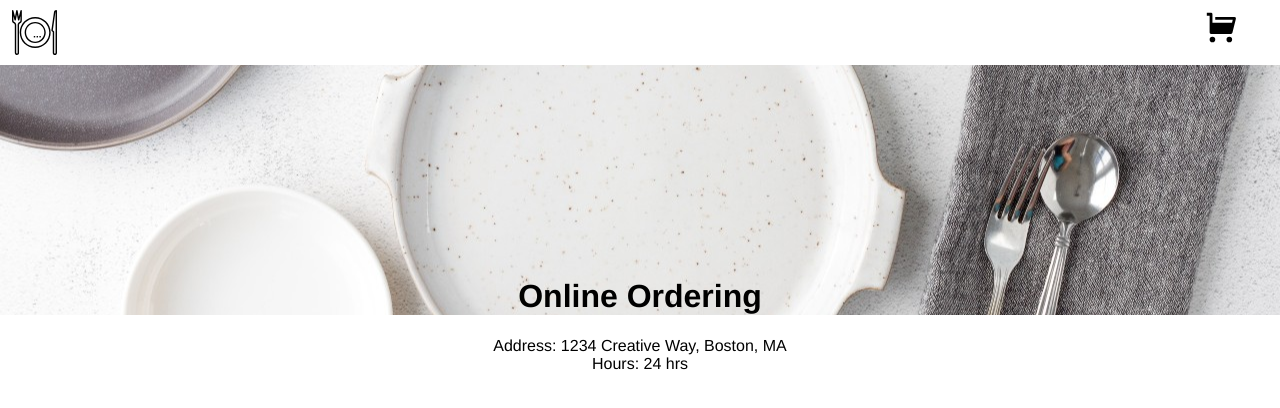
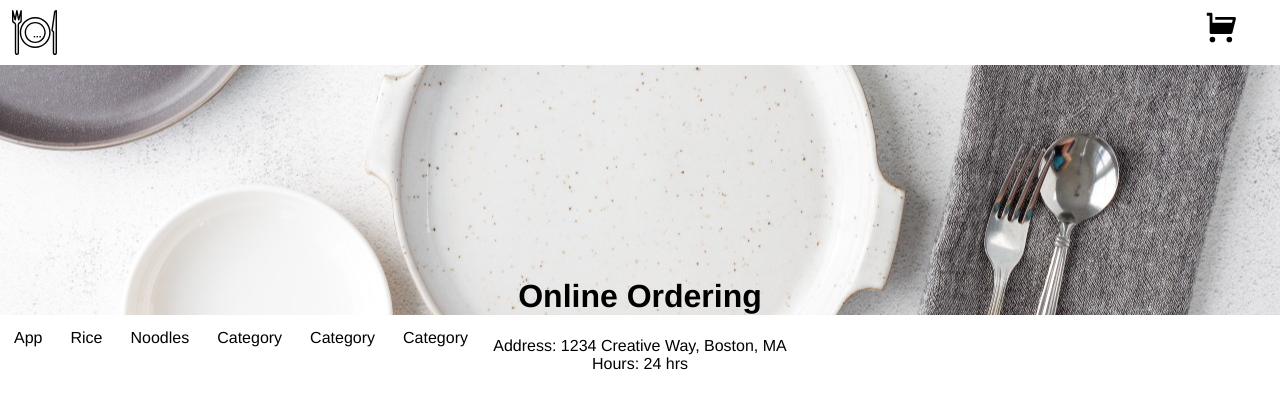
Before and after one commit to yingsongsana/online-ordering, a React (Create React App) app: page / in a window 1280 px wide. Shown: the top 408 px of the page. Built offline with nearby package versions, Linux system fonts and the light colour scheme.

Commit message:
Add MenuNavBar component

```diff
--- a/src/App.css
+++ b/src/App.css
@@ -1,5 +1,10 @@
 body {
   font-family: 'Calibre', 'Helvetica', 'Lucida grande', sans-serif;
+}
+
+a {
+  text-decoration: none;
+  color: black;
 }
 
 *,
--- a/src/App.js
+++ b/src/App.js
@@ -2,6 +2,7 @@ import React from 'react';
 
 import Header from './components/header/header.component';
 import RestaurantInfo from './components/restaurant-info/restaurant-info.component';
+import MenuNavBar from './components/menu-nav-bar/menu-nav-bar.component';
 
 import './App.css';
 
@@ -10,6 +11,7 @@ function App() {
     <div>
       <Header />
       <RestaurantInfo />
+      <MenuNavBar />
     </div>
   )
 }
--- /dev/null
+++ b/src/components/menu-nav-bar/menu-nav-bar.component.jsx
@@ -0,0 +1,16 @@
+import React from 'react';
+
+import './menu-nav-bar.styles.scss';
+
+const MenuNavBar = () => (
+  <div className='menu-nav-bar'>
+    <a href='#app'>App</a>
+    <a href='#rice'>Rice</a>
+    <a href='#noodles'>Noodles</a>
+    <a href='#category'>Category</a>
+    <a href='#category'>Category</a>
+    <a href='#category'>Category</a>
+  </div>
+);
+
+export default MenuNavBar;
--- /dev/null
+++ b/src/components/menu-nav-bar/menu-nav-bar.styles.scss
@@ -0,0 +1,14 @@
+.menu-nav-bar {
+  overflow: auto;
+  white-space: nowrap;
+
+  a {
+    display: inline-block;
+    padding: 14px;
+    text-align: center;
+
+    &:hover {
+      cursor: pointer;
+    }
+  }
+}
```
